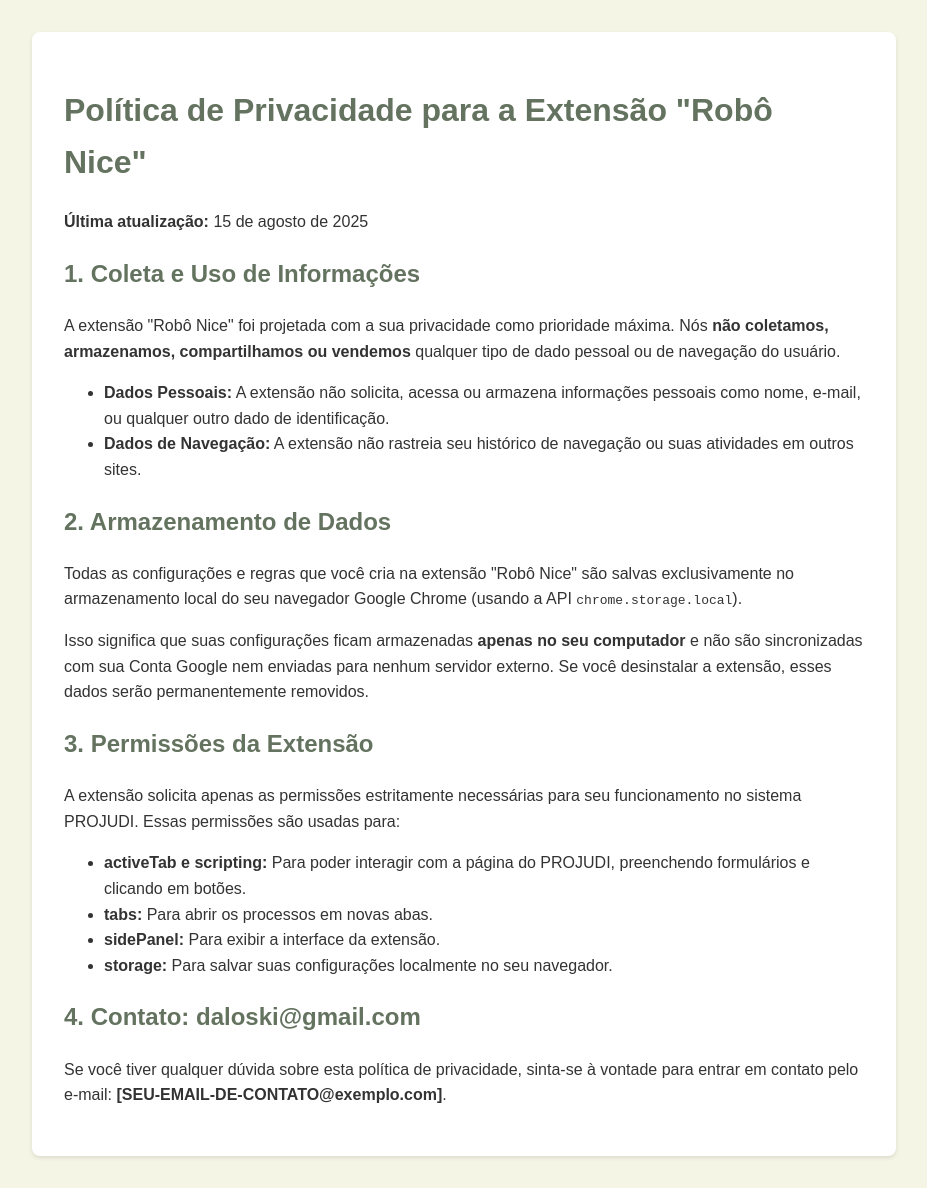
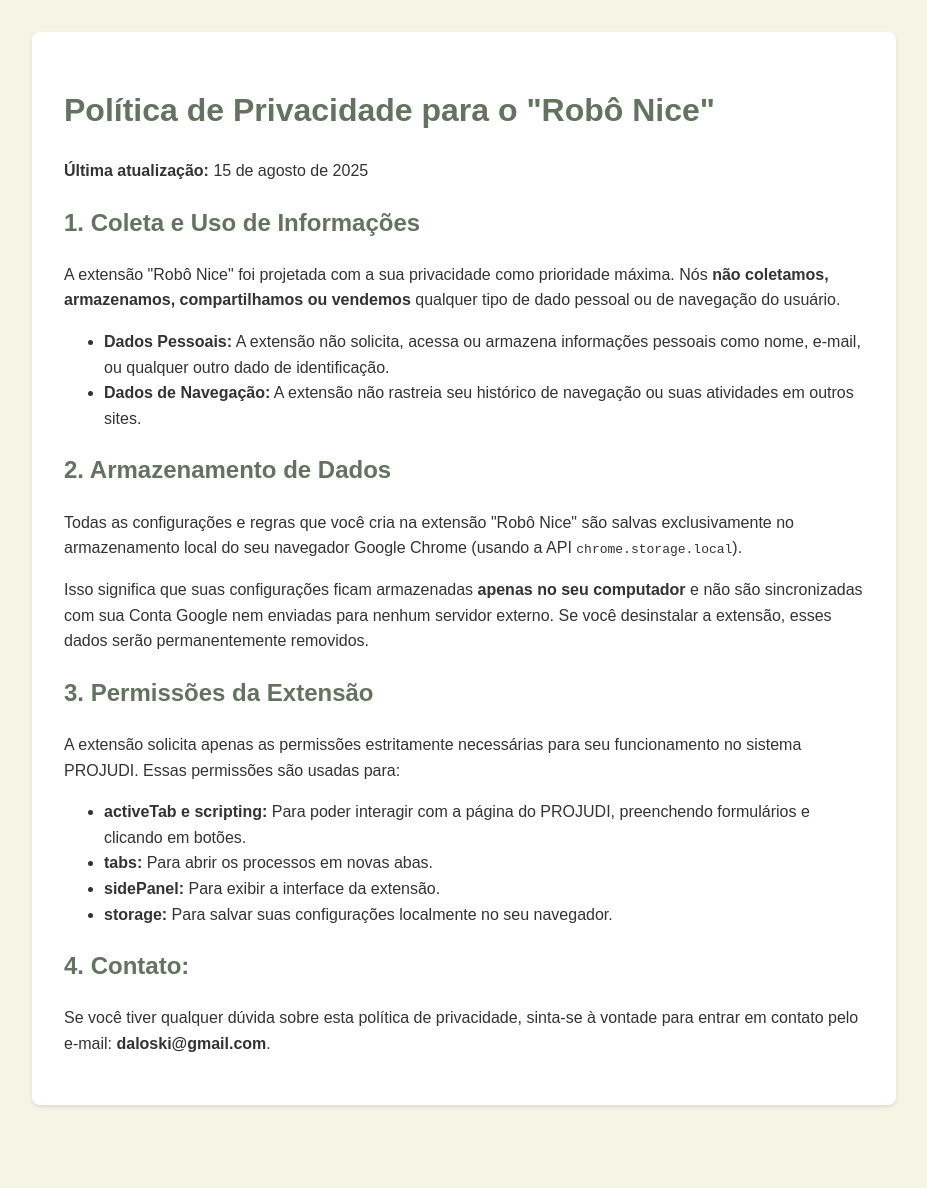
Before and after one commit to Daloski/Robo_Nice_Policies, a plain HTML site: page index.html in a window 1280 px wide. Shown: the whole page, without its empty margins (176-1103 px from the left). After the commit the page ends 1137 px from the top, so only its background shows below. Drawn offline with Linux system fonts and the light colour scheme.

Commit message:
Add email

```diff
--- a/index.html
+++ b/index.html
@@ -28,7 +28,7 @@
 </head>
 <body>
     <div class="container">
-        <h1>Política de Privacidade para a Extensão "Robô Nice"</h1>
+        <h1>Política de Privacidade para o "Robô Nice"</h1>
         <p><strong>Última atualização:</strong> 15 de agosto de 2025</p>
 
         <h2>1. Coleta e Uso de Informações</h2>
@@ -59,9 +59,9 @@
             <li><strong>storage:</strong> Para salvar suas configurações localmente no seu navegador.</li>
         </ul>
 
-        <h2>4. Contato: daloski@gmail.com</h2>
+        <h2>4. Contato:</h2>
         <p>
-            Se você tiver qualquer dúvida sobre esta política de privacidade, sinta-se à vontade para entrar em contato pelo e-mail: <strong>[SEU-EMAIL-DE-CONTATO@exemplo.com]</strong>.
+            Se você tiver qualquer dúvida sobre esta política de privacidade, sinta-se à vontade para entrar em contato pelo e-mail: <strong>daloski@gmail.com</strong>.
         </p>
     </div>
 </body>
```
